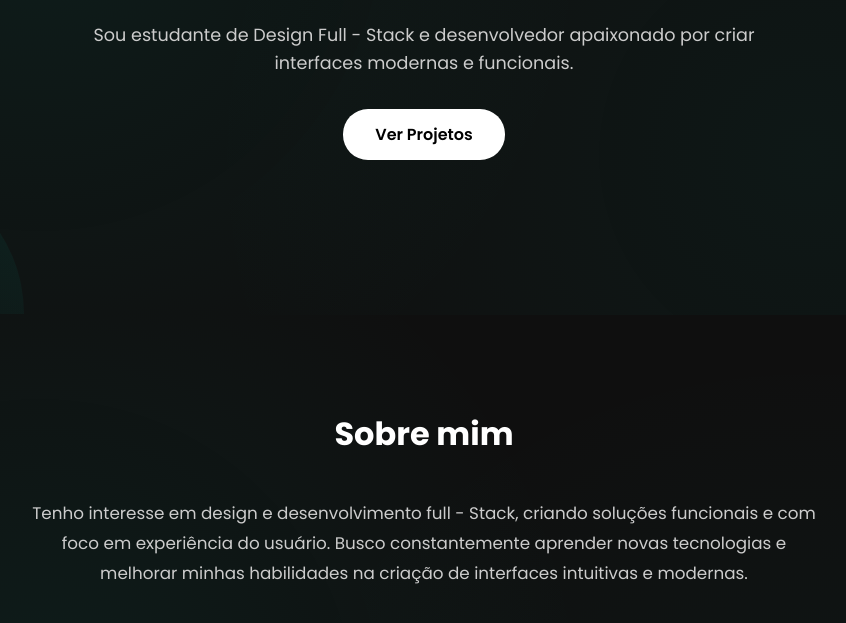
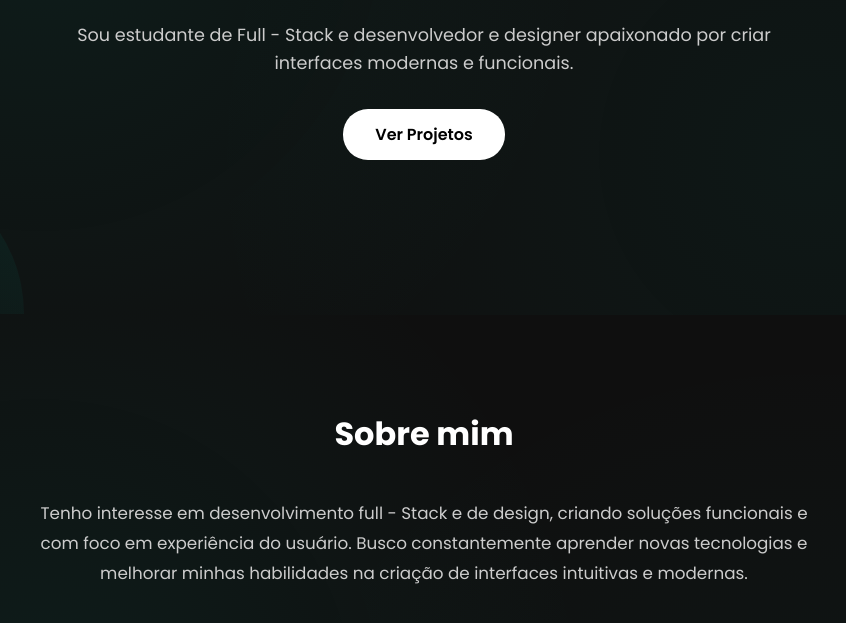
Before and after one commit to Coutfernandes/portfolio, a plain HTML site: page index.html in a window 1280 px wide. Shown: the part 485-1108 px from the top of the page, without its empty margins (216-1062 px from the left). Drawn offline with Linux system fonts and the light colour scheme.

```diff
--- a/index.html
+++ b/index.html
@@ -31,8 +31,7 @@
         <div class="intro">
             <img src="img/perfil.jpg" alt="Foto de Matheus Coutinho" class="profile-photo">
             <h2>Olá, eu sou o Matheus 👋</h2>
-            <p>Sou estudante de Design Full - Stack e desenvolvedor apaixonado por criar interfaces modernas e funcionais.
-            </p>
+            <p>Sou estudante de Full - Stack e desenvolvedor e designer apaixonado por criar interfaces modernas e funcionais.</p>
             <a href="#projetos" class="btn">Ver Projetos</a>
         </div>
     </section>
@@ -40,7 +39,7 @@
     <section id="sobre" class="sobre">
         <h2>Sobre mim</h2>
         <p>
-            Tenho interesse em design e desenvolvimento full - Stack, criando soluções funcionais e com foco em experiência
+            Tenho interesse em desenvolvimento full - Stack e de design, criando soluções funcionais e com foco em experiência
             do usuário.
             Busco constantemente aprender novas tecnologias e melhorar minhas habilidades na criação de interfaces
             intuitivas e modernas.
```
